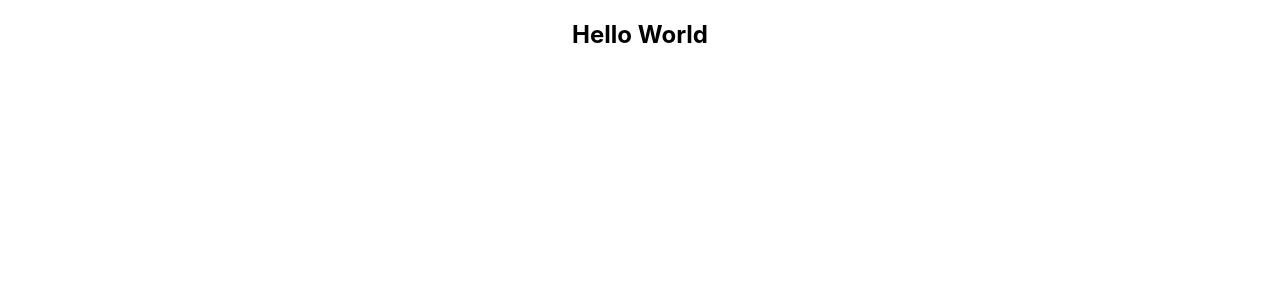
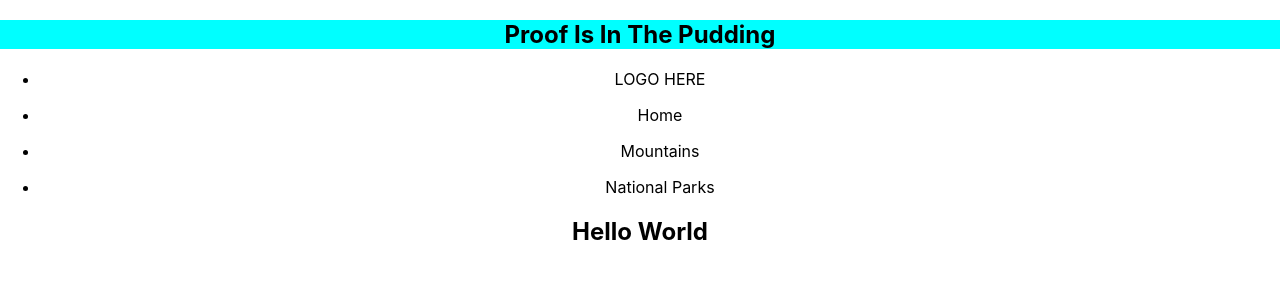
Before and after one commit to impossiblejones/Capstone_NationalParks_Group7, a React (Create React App) app: page / in a window 1280 px wide. Shown: the top 300 px of the page. Built offline with nearby package versions, Linux system fonts and the light colour scheme.

Commit message:
NavBar Shell Component

```diff
--- a/src/App.js
+++ b/src/App.js
@@ -1,10 +1,13 @@
-import logo from './logo.svg';
 import './App.css';
 import HomePage from './HomePage';
+import NavBar from './NavBar.js';
 
 function App() {
   return (
     <div className="App">
+
+				<NavBar/>
+
         <HomePage/>
 
 
--- /dev/null
+++ b/src/NavBar.css
@@ -0,0 +1,3 @@
+.test {
+	background-color: aqua;
+}
--- /dev/null
+++ b/src/NavBar.js
@@ -0,0 +1,26 @@
+import "./NavBar.css"
+
+const NavBar = () => {
+	return (
+		<header className='NavBar'>
+			<h2 className='test'>Proof Is In The Pudding</h2>
+
+			<ul>
+				<li>
+					<p>LOGO HERE</p>
+				</li>
+				<li>
+					<p>Home</p>
+				</li>
+				<li>
+					<p>Mountains</p>
+				</li>
+				<li>
+					<p>National Parks</p>
+				</li>
+			</ul>
+		</header>
+	);
+}
+
+export default NavBar
```
Also changed, not shown: 1 other file (tests, documents, lock files or other folders).
